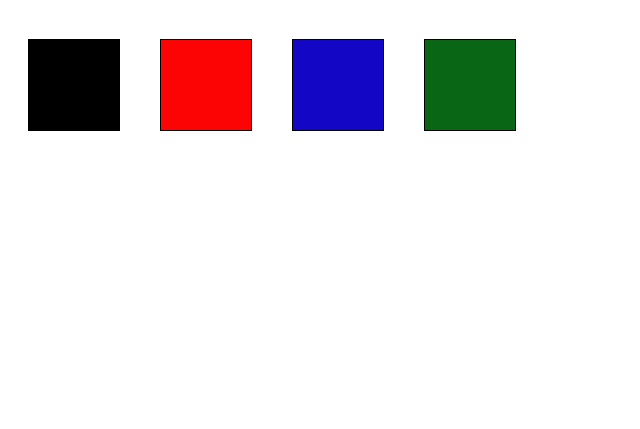
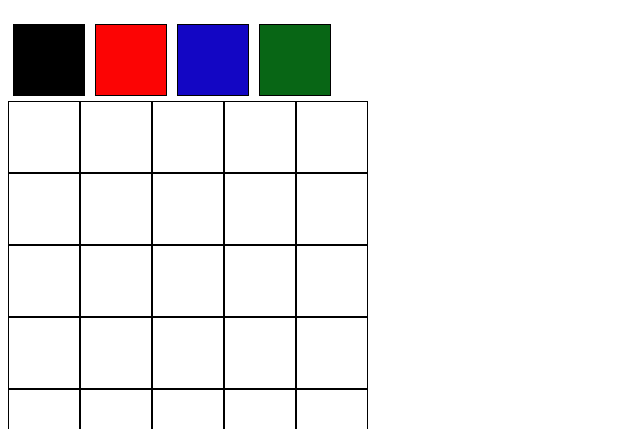
Before and after one commit to lbseven7/pixels-art, a website: page index.html in a window 1280 px wide. Shown: the part 61-490 px from the top of the page, without its empty margins (0-640 px from the left). Drawn offline with Linux system fonts and the light colour scheme.

Commit message:
Quesito 4 quase

```diff
--- a/index.html
+++ b/index.html
@@ -17,6 +17,49 @@
         <div class="color"></div>
     </div>
 
+    <div id="pixel-board">
+        <div class="pixel"></div>
+        <div class="pixel"></div>
+        <div class="pixel"></div>
+        <div class="pixel"></div>
+        <div class="pixel"></div>
+    </div>
+
+    <div id="pixel-board">
+      <div class="pixel"></div>
+      <div class="pixel"></div>
+      <div class="pixel"></div>
+      <div class="pixel"></div>
+      <div class="pixel"></div>
+  </div>
+
+  <div id="pixel-board">
+    <div class="pixel"></div>
+    <div class="pixel"></div>
+    <div class="pixel"></div>
+    <div class="pixel"></div>
+    <div class="pixel"></div>
+</div>
+
+<div id="pixel-board">
+  <div class="pixel"></div>
+  <div class="pixel"></div>
+  <div class="pixel"></div>
+  <div class="pixel"></div>
+  <div class="pixel"></div>
+</div>
+
+<div id="pixel-board">
+  <div class="pixel"></div>
+  <div class="pixel"></div>
+  <div class="pixel"></div>
+  <div class="pixel"></div>
+  <div class="pixel"></div>
+</div>
+
+
+    </div>
+
     <script src="script.js"></script>
 </body>
 </html>
--- a/style.css
+++ b/style.css
@@ -4,8 +4,16 @@
 
 .color {
   height: 30px;
-  padding: 30px;
-  margin:  20px;
+  padding: 20px;
+  margin:  5px;
+  width: 30px;
+  border: 1px solid black;
+}
+
+.pixel {
+  height: 30px;
+  padding: 20px;
+  margin:  0px;
   width: 30px;
   border: 1px solid black;
 }
@@ -26,3 +34,25 @@
 #color-palette div:nth-child(4) {
   background-color: rgb(8, 102, 21);
 }
+
+
+#pixel-board {
+  display: flex ;
+  background-color: #fff;
+}
+
+#pixel-board div:nth-child(1) {
+  background-color: rgba(255, 255, 255, 0);
+}
+#pixel-board div:nth-child(2) {
+  background-color: #fff;
+}
+#pixel-board div:nth-child(3) {
+  background-color: #fff;
+}
+#pixel-board div:nth-child(4) {
+  background-color: #fff;
+}
+#pixel-board div:nth-child(5) {
+  background-color: #fff;
+}
```
